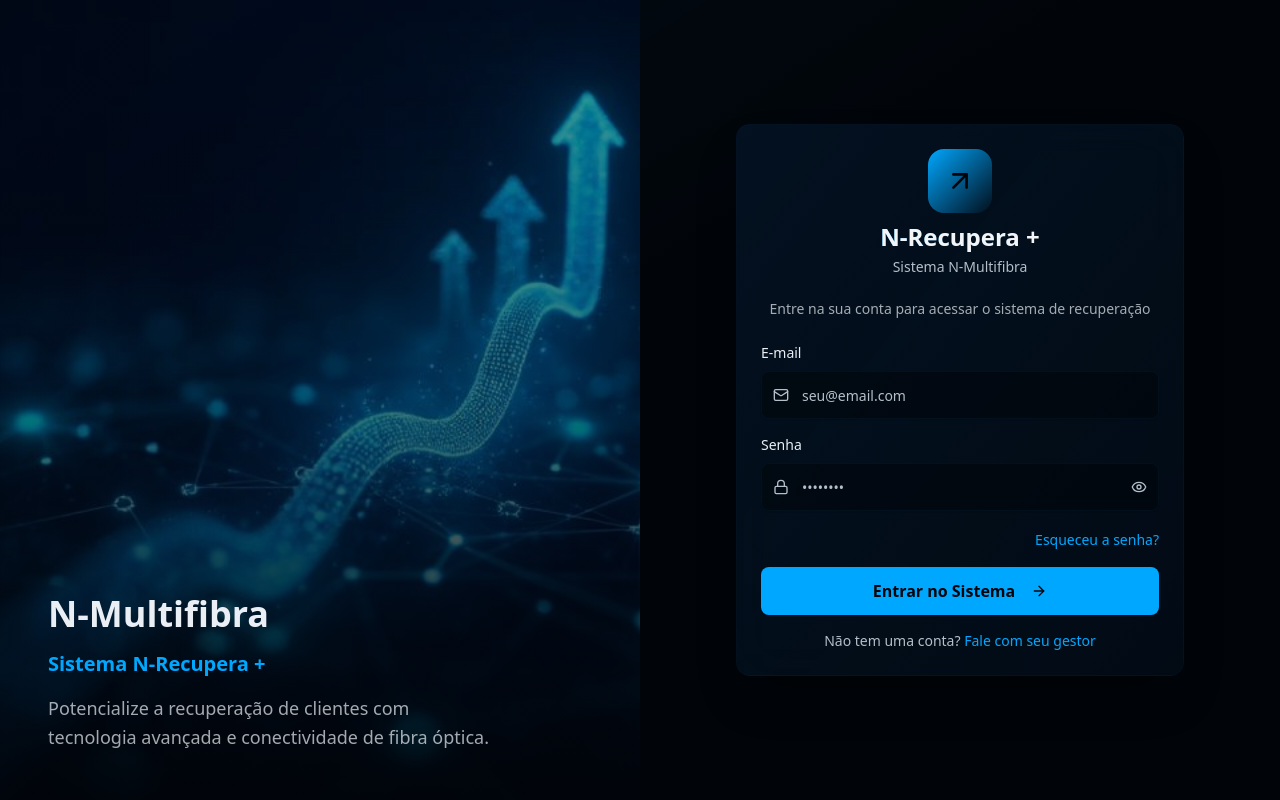
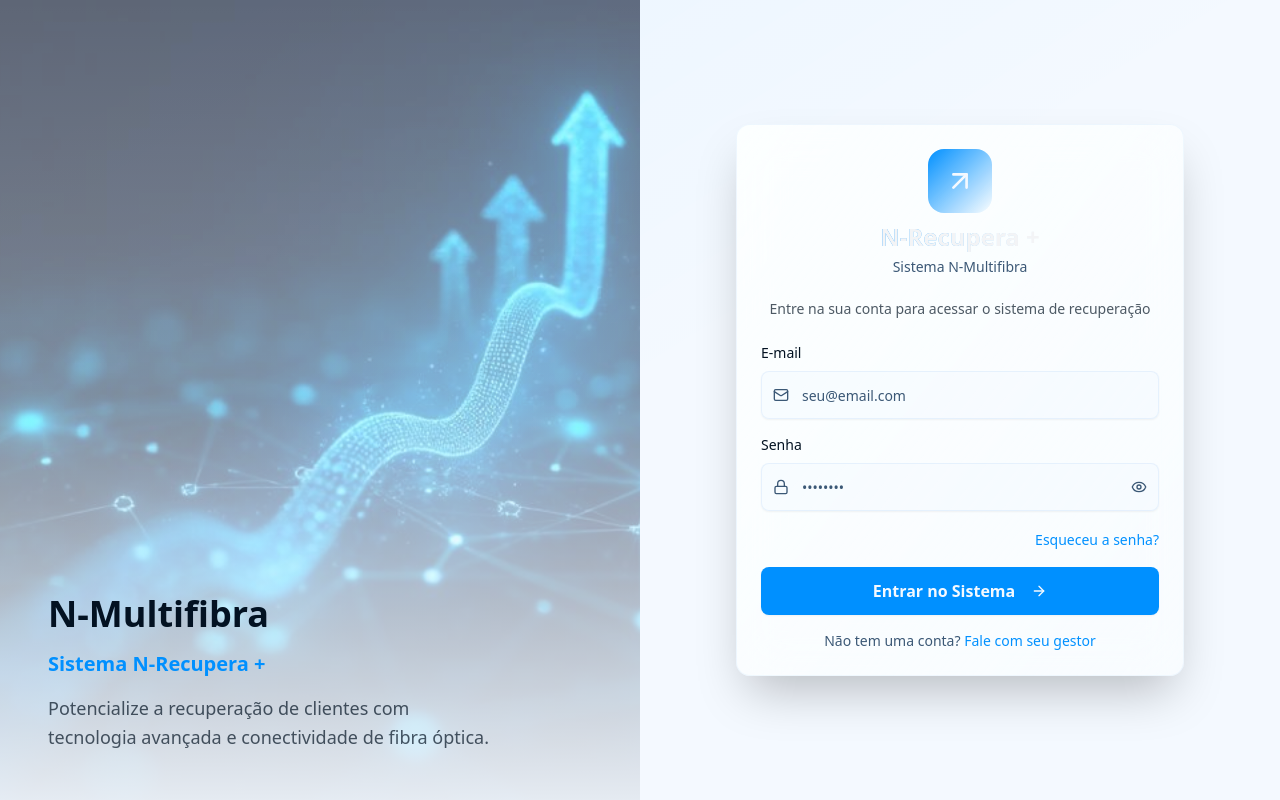
Before and after one commit to joaopedro1764/management_activity_contacts, a React (Vite) app: page / in a window 1280 px wide. Built offline with nearby package versions, Linux system fonts and the light colour scheme.

Commit message:
versao final antes apresentacao

```diff
--- a/src/index.css
+++ b/src/index.css
@@ -8,7 +8,6 @@
   --radius-md: calc(var(--radius) - 2px);
   --radius-lg: var(--radius);
   --radius-xl: calc(var(--radius) + 4px);
-
   --color-background: var(--background);
   --color-foreground: var(--foreground);
   --color-card: var(--card);
@@ -42,38 +41,67 @@
   --color-sidebar-ring: var(--sidebar-ring);
 }
 
-/* Paleta escura (igual ao print, mas com gray no lugar do coral) */
 :root {
   --radius: 0.625rem;
 
-  --background: oklch(0.10 0.02 250);        /* Fundo azul bem escuro */
-  --foreground: oklch(0.95 0.01 250);        /* Texto cinza-claro */
-  --card: oklch(0.18 0.04 250);              /* Card mais claro que o fundo */
+  /* Tema Claro com Azul e Coral */
+  --background: oklch(0.98 0.01 250);              /* Azul bem claro */
+  --foreground: oklch(0.18 0.04 250);              /* Azul escuro */
+  --card: oklch(1 0.005 250);
+  --card-foreground: var(--foreground);
+  --popover: oklch(1 0.003 250);
+  --popover-foreground: var(--foreground);
+  --primary: oklch(0.65 0.22 250);                 /* Azul tipo bg-blue-500 */
+  --primary-foreground: oklch(0.98 0.01 250);
+  --secondary: oklch(0.85 0.10 25);                /* Coral suave */
+  --secondary-foreground: oklch(0.2 0.05 250);
+  --muted: oklch(0.93 0.04 250);
+  --muted-foreground: oklch(0.45 0.06 250);
+  --accent: oklch(0.72 0.18 250);                  /* Azul um pouco mais claro */
+  --accent-foreground: oklch(0.98 0.01 250);
+  --destructive: oklch(0.80 0.12 25);
+  --border: oklch(0.88 0.05 250);
+  --input: oklch(0.90 0.06 250);
+  --ring: var(--primary);
+  --chart-1: var(--primary);
+  --chart-2: var(--secondary);
+  --chart-3: var(--accent);
+  --chart-4: oklch(0.95 0.10 90);                  /* Amarelo pastel */
+  --chart-5: oklch(0.95 0.04 85);                  /* Bege claro */
+  --sidebar: oklch(0.95 0.02 250);
+  --sidebar-foreground: var(--foreground);
+  --sidebar-primary: var(--primary);
+  --sidebar-primary-foreground: var(--primary-foreground);
+  --sidebar-accent: var(--accent);
+  --sidebar-accent-foreground: var(--accent-foreground);
+  --sidebar-border: var(--border);
+  --sidebar-ring: var(--ring);
+}
+
+.dark {
+  --background: oklch(0.10 0.02 250);              /* Azul bem escuro */
+  --foreground: oklch(0.95 0.03 25);               /* Coral claro */
+  --card: oklch(0.18 0.04 250);
   --card-foreground: var(--foreground);
   --popover: oklch(0.15 0.03 250);
   --popover-foreground: var(--foreground);
-  --primary: oklch(0.72 0.22 250);           /* Azul vibrante (botões/links) */
+  --primary: oklch(0.72 0.22 250);                 /* Azul vibrante escuro */
   --primary-foreground: oklch(0.10 0.02 250);
-
-  /* Cinza suave no lugar do coral */
-  --secondary: oklch(0.95 0.02 250);         /* Aproxima gray-100 */
-  --secondary-foreground: oklch(0.20 0.02 250);
-
-  --muted: oklch(0.20 0.03 250);
-  --muted-foreground: oklch(0.80 0.02 250);
+  --secondary: oklch(0.75 0.14 25);                /* Coral mais vivo */
+  --secondary-foreground: oklch(0.10 0.02 250);
+  --muted: oklch(0.20 0.05 250);
+  --muted-foreground: oklch(0.75 0.10 25);
   --accent: oklch(0.72 0.18 250);
   --accent-foreground: oklch(0.98 0.01 250);
-  --destructive: oklch(0.60 0.05 25);        /* Vermelho mais discreto */
+  --destructive: oklch(0.80 0.12 25);
   --border: oklch(0.30 0.07 250 / 70%);
   --input: oklch(0.30 0.07 250 / 90%);
   --ring: var(--primary);
-
   --chart-1: var(--primary);
   --chart-2: var(--secondary);
   --chart-3: var(--accent);
   --chart-4: oklch(0.90 0.10 90);
   --chart-5: oklch(0.95 0.04 85);
-
   --sidebar: oklch(0.12 0.03 250);
   --sidebar-foreground: var(--foreground);
   --sidebar-primary: var(--primary);
--- a/src/pages/Dashboard/ManagerDashboard.tsx
+++ b/src/pages/Dashboard/ManagerDashboard.tsx
@@ -434,11 +434,11 @@ export function ManagerDashboard() {
               <div className="flex items-center gap-2">
                 <CheckCircle2 className="w-5 h-5 text-emerald-600" />
                 <CardTitle className="text-lg text-emerald-700 font-medium">
-                  Performance por Recuperados
+                  Recuperados
                 </CardTitle>
               </div>
               <CardDescription>
-                Top 4 motivos de sucesso na recuperação
+                Top 5 motivos de sucesso na recuperação
               </CardDescription>
             </CardHeader>
             <CardContent>
@@ -500,11 +500,11 @@ export function ManagerDashboard() {
               <div className="flex items-center gap-2">
                 <AlertCircle className="w-5 h-5 text-red-600" />
                 <CardTitle className="text-lg text-red-700 font-medium">
-                  Performance por Não Recuperados
+                  Não Recuperados
                 </CardTitle>
               </div>
               <CardDescription>
-                Top 4 motivos de não recuperação
+                Top 5 motivos de não recuperação
               </CardDescription>
             </CardHeader>
             <CardContent>
--- a/src/pages/clients/index.tsx
+++ b/src/pages/clients/index.tsx
@@ -78,8 +78,6 @@ export function SalesManagement() {
   const { user } = useAuth();
   const options = recuperado ? assuntoSim : assuntoNao;
   const navigate = useNavigate();
-
-
 
   useEffect(() => {
     if (!id_cliente) return;
@@ -383,7 +381,7 @@ export function SalesManagement() {
                   <div>
                     <div className="flex items-center gap-3">
                       <span className="inline-flex items-center px-3 py-1 rounded-full text-sm font-semibold bg-blue-600 text-white">
-                        #{selectedClient.id_cliente}
+                        {selectedClient.id_cliente}
                       </span>
                       <h3 className="text-xl font-bold text-slate-900">
                         {selectedClient.razao}
@@ -1139,9 +1137,9 @@ export function SalesManagement() {
             <CardContent className="pt-6">
               {nextClient ? (
                 <div className="space-y-8">
-                  <h3 className="text-xl font-bold text-slate-600">
-                    N-Recupera+ — Plataforma de recuperação de clientes
-                    cancelados
+                  <h3 className="text-xl font-medium text-slate-600">
+                    <strong>N-Recupera+</strong> | Plataforma de recuperação de
+                    clientes cancelados
                   </h3>
                   {/* Grid Principal */}
                   <div className="grid grid-cols-1 md:grid-cols-2 gap-8">
@@ -1156,8 +1154,13 @@ export function SalesManagement() {
                             </div>
                             <div>
                               <div className="flex items-center gap-3">
-                                <span className="inline-flex items-center px-3 py-1 rounded-full text-sm font-semibold bg-blue-600 text-white">
-                                  #{nextClient.id_cliente}
+                                <span
+                                  onClick={() =>
+                                    copyText(nextClient.id_cliente)
+                                  }
+                                  className="inline-flex items-center px-3 py-1 rounded-full text-sm cursor-copy font-semibold bg-blue-600 text-white"
+                                >
+                                  {nextClient.id_cliente}
                                 </span>
                                 <h3 className="text-xl font-bold text-slate-900">
                                   {nextClient.razao}
@@ -1183,7 +1186,10 @@ export function SalesManagement() {
                         {/* Client Details Grid */}
                         <div className="grid grid-cols-1 md:grid-cols-2 gap-4 mb-6">
                           {/* CPF/CNPJ */}
-                          <div className="flex items-center gap-3 p-4 bg-slate-50 rounded-xl border border-slate-200">
+                          <div
+                            className="flex items-center gap-3 p-4 bg-slate-50 rounded-xl border border-slate-200 cursor-copy"
+                            onClick={() => copyText(nextClient.cnpj_cpf)}
+                          >
                             <div className="w-10 h-10 bg-blue-100 rounded-lg flex items-center justify-center">
                               <FileUser className="w-5 h-5 text-blue-600" />
                             </div>
```
